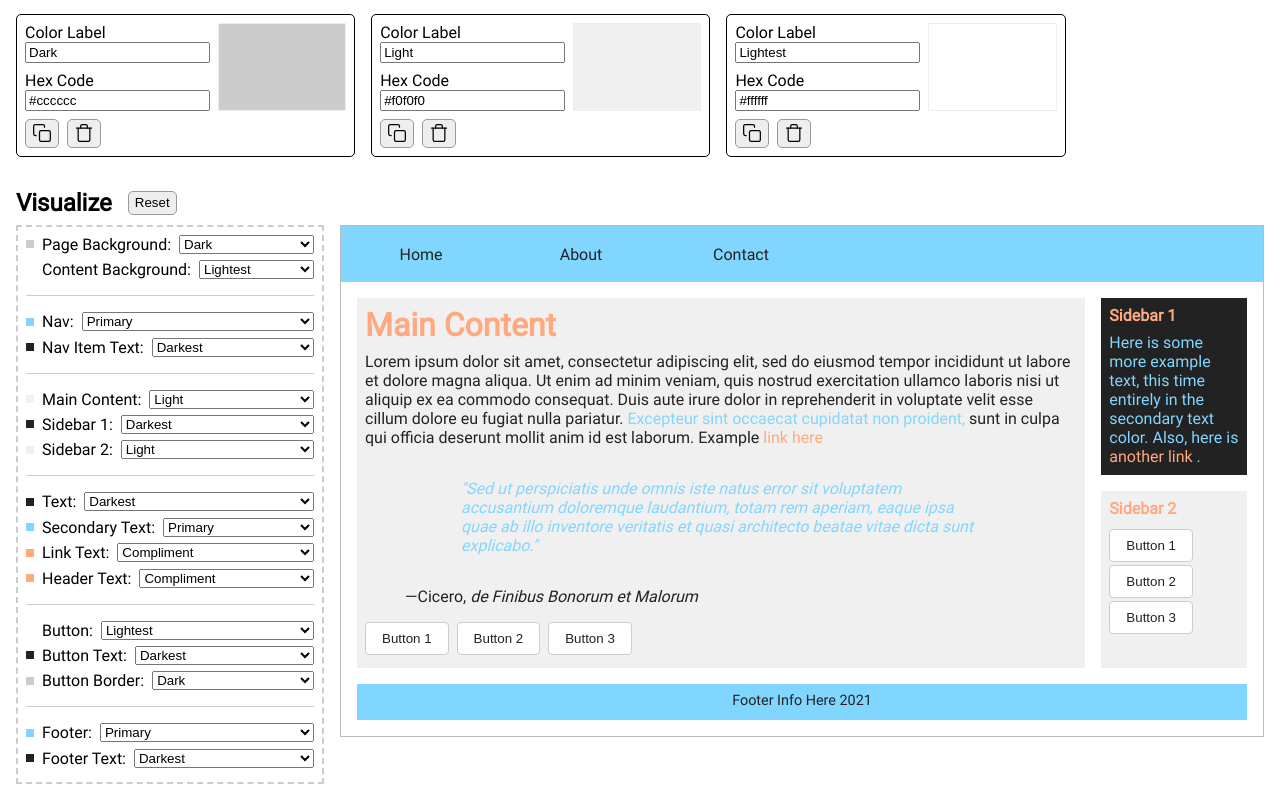
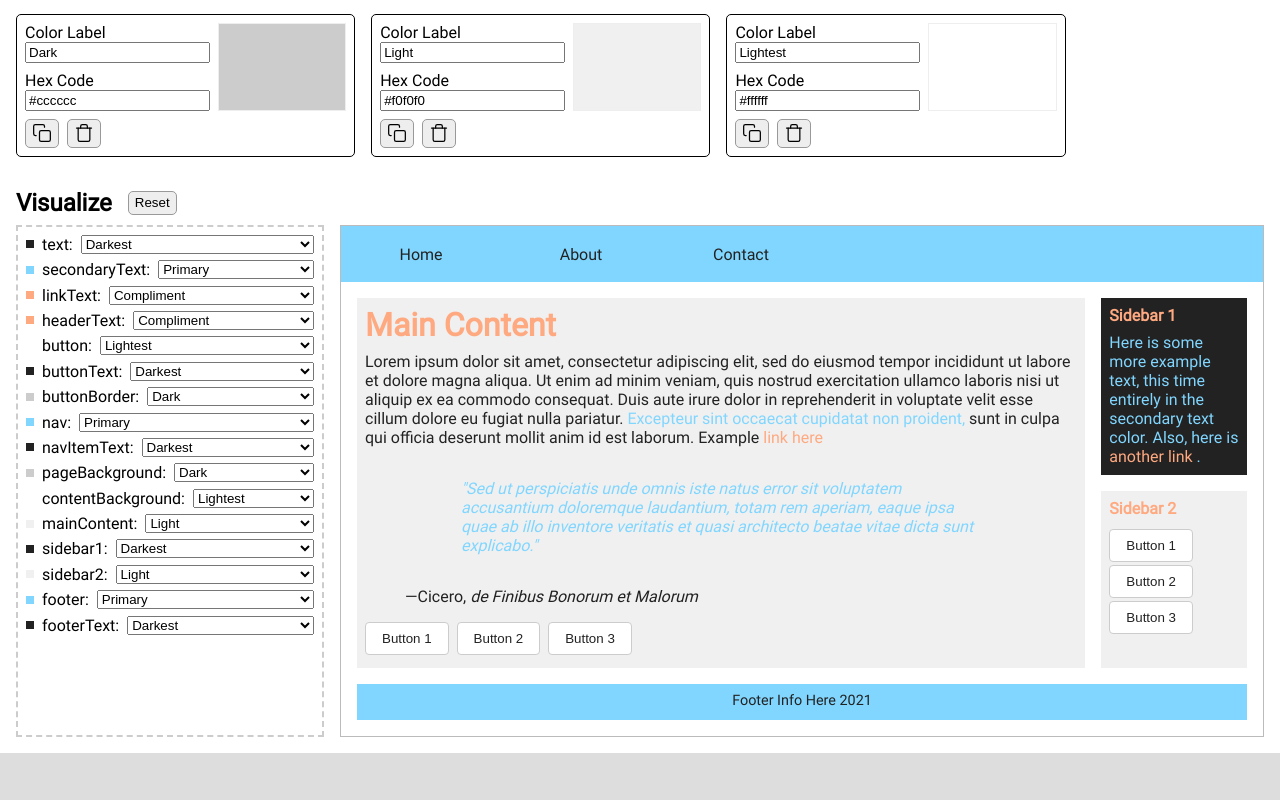
Before and after one commit to maindaniel/site-color-visualizer, a Vue app: page / in a window 1280 px wide. Shown: the part 461-1261 px from the top of the page. After the commit the page ends 1214 px from the top, so only its background shows below. Built offline with nearby package versions, Linux system fonts and the light colour scheme.

Commit message:
Selectors placed in a list

```diff
--- a/src/App.vue
+++ b/src/App.vue
@@ -52,129 +52,11 @@
         <div class="grid-container">
           <div class="selectors">
             <Selector
-              selectName="Page Background"
-              bindName="pageBackground"
-              :selectedStyle="styles.pageBackground"
-              :colorList="colorList"
-              @change="selectorUpdated"
-            />
-            <Selector
-              selectName="Content Background"
-              bindName="contentBackground"
-              :selectedStyle="styles.contentBackground"
-              :colorList="colorList"
-              @change="selectorUpdated"
-            />
-
-            <hr class="select-divider" />
-
-            <Selector
-              selectName="Nav"
-              bindName="nav"
-              :selectedStyle="styles.nav"
-              :colorList="colorList"
-              @change="selectorUpdated"
-            />
-            <Selector
-              selectName="Nav Item Text"
-              bindName="navItemText"
-              :selectedStyle="styles.navItemText"
-              :colorList="colorList"
-              @change="selectorUpdated"
-            />
-
-            <hr class="select-divider" />
-
-            <Selector
-              selectName="Main Content"
-              bindName="mainContent"
-              :selectedStyle="styles.mainContent"
-              :colorList="colorList"
-              @change="selectorUpdated"
-            />
-            <Selector
-              selectName="Sidebar 1"
-              bindName="sidebar1"
-              :selectedStyle="styles.sidebar1"
-              :colorList="colorList"
-              @change="selectorUpdated"
-            />
-            <Selector
-              selectName="Sidebar 2"
-              bindName="sidebar2"
-              :selectedStyle="styles.sidebar2"
-              :colorList="colorList"
-              @change="selectorUpdated"
-            />
-
-            <hr class="select-divider" />
-
-            <Selector
-              selectName="Text"
-              bindName="text"
-              :selectedStyle="styles.text"
-              :colorList="colorList"
-              @change="selectorUpdated"
-            />
-            <Selector
-              selectName="Secondary Text"
-              bindName="secondaryText"
-              :selectedStyle="styles.secondaryText"
-              :colorList="colorList"
-              @change="selectorUpdated"
-            />
-            <Selector
-              selectName="Link Text"
-              bindName="linkText"
-              :selectedStyle="styles.linkText"
-              :colorList="colorList"
-              @change="selectorUpdated"
-            />
-            <Selector
-              selectName="Header Text"
-              bindName="headerText"
-              :selectedStyle="styles.headerText"
-              :colorList="colorList"
-              @change="selectorUpdated"
-            />
-
-            <hr class="select-divider" />
-
-            <Selector
-              selectName="Button"
-              bindName="button"
-              :selectedStyle="styles.button"
-              :colorList="colorList"
-              @change="selectorUpdated"
-            />
-            <Selector
-              selectName="Button Text"
-              bindName="buttonText"
-              :selectedStyle="styles.buttonText"
-              :colorList="colorList"
-              @change="selectorUpdated"
-            />
-            <Selector
-              selectName="Button Border"
-              bindName="buttonBorder"
-              :selectedStyle="styles.buttonBorder"
-              :colorList="colorList"
-              @change="selectorUpdated"
-            />
-
-            <hr class="select-divider" />
-
-            <Selector
-              selectName="Footer"
-              bindName="footer"
-              :selectedStyle="styles.footer"
-              :colorList="colorList"
-              @change="selectorUpdated"
-            />
-            <Selector
-              selectName="Footer Text"
-              bindName="footerText"
-              :selectedStyle="styles.footerText"
+              v-for="select in selectList"
+              :key="select"
+              :selectName="select.name"
+              :bindName="select.bindName"
+              :selectedStyle="styles[select.bindName]"
               :colorList="colorList"
               @change="selectorUpdated"
             />
@@ -466,6 +348,25 @@ export default {
         footer: Object.assign({}, this.colorList[0]),
         footerText: Object.assign({}, this.colorList[2]),
       };
+
+      this.selectList = [
+        { name: "text", bindName: "text" },
+        { name: "secondaryText", bindName: "secondaryText" },
+        { name: "linkText", bindName: "linkText" },
+        { name: "headerText", bindName: "headerText" },
+        { name: "button", bindName: "button" },
+        { name: "buttonText", bindName: "buttonText" },
+        { name: "buttonBorder", bindName: "buttonBorder" },
+        { name: "nav", bindName: "nav" },
+        { name: "navItemText", bindName: "navItemText" },
+        { name: "pageBackground", bindName: "pageBackground" },
+        { name: "contentBackground", bindName: "contentBackground" },
+        { name: "mainContent", bindName: "mainContent" },
+        { name: "sidebar1", bindName: "sidebar1" },
+        { name: "sidebar2", bindName: "sidebar2" },
+        { name: "footer", bindName: "footer" },
+        { name: "footerText", bindName: "footerText" },
+      ];
     },
   },
   created() {
--- /dev/null
+++ b/vue.config.js
@@ -0,0 +1,5 @@
+module.exports = {
+    publicPath: process.env.NODE_ENV === 'production'
+        ? '/site-color-visualizer/'
+        : '/'
+}
```
Also changed, not shown: 2 other files (tests, documents, lock files or other folders).
